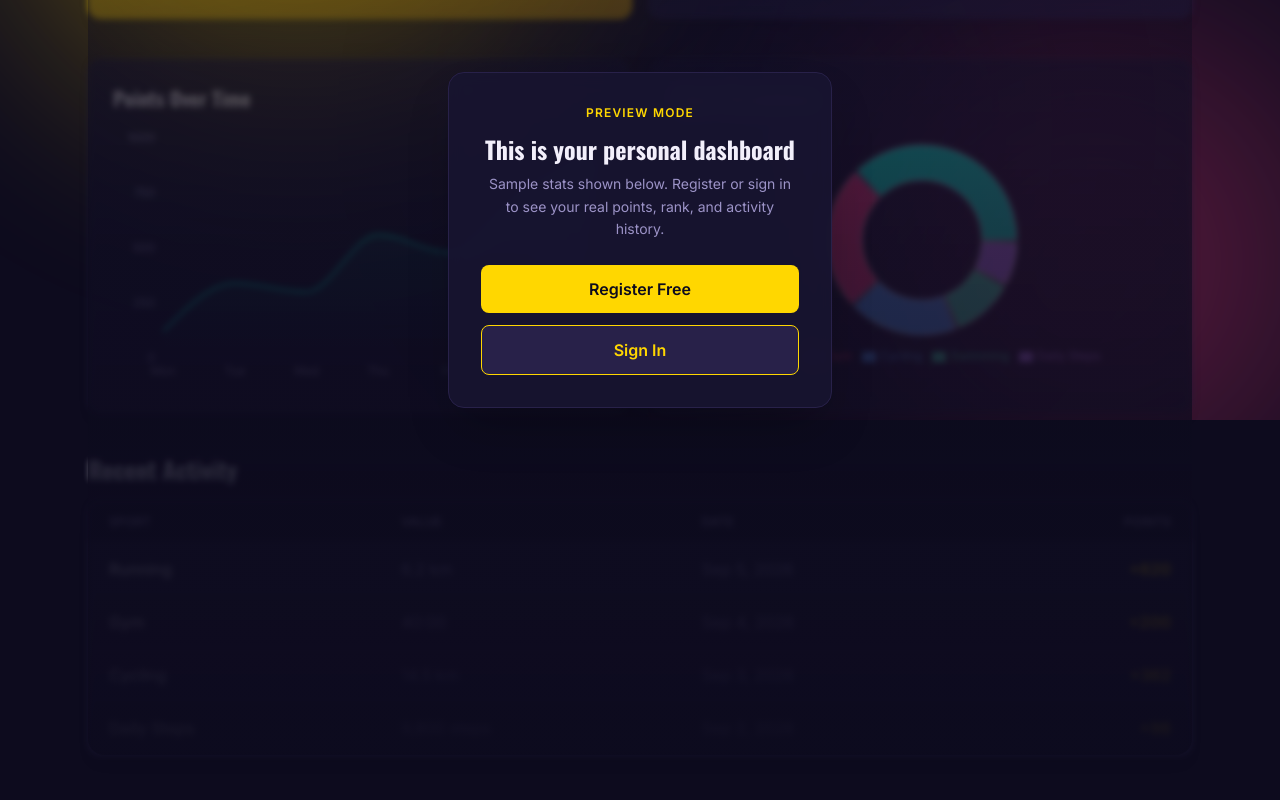
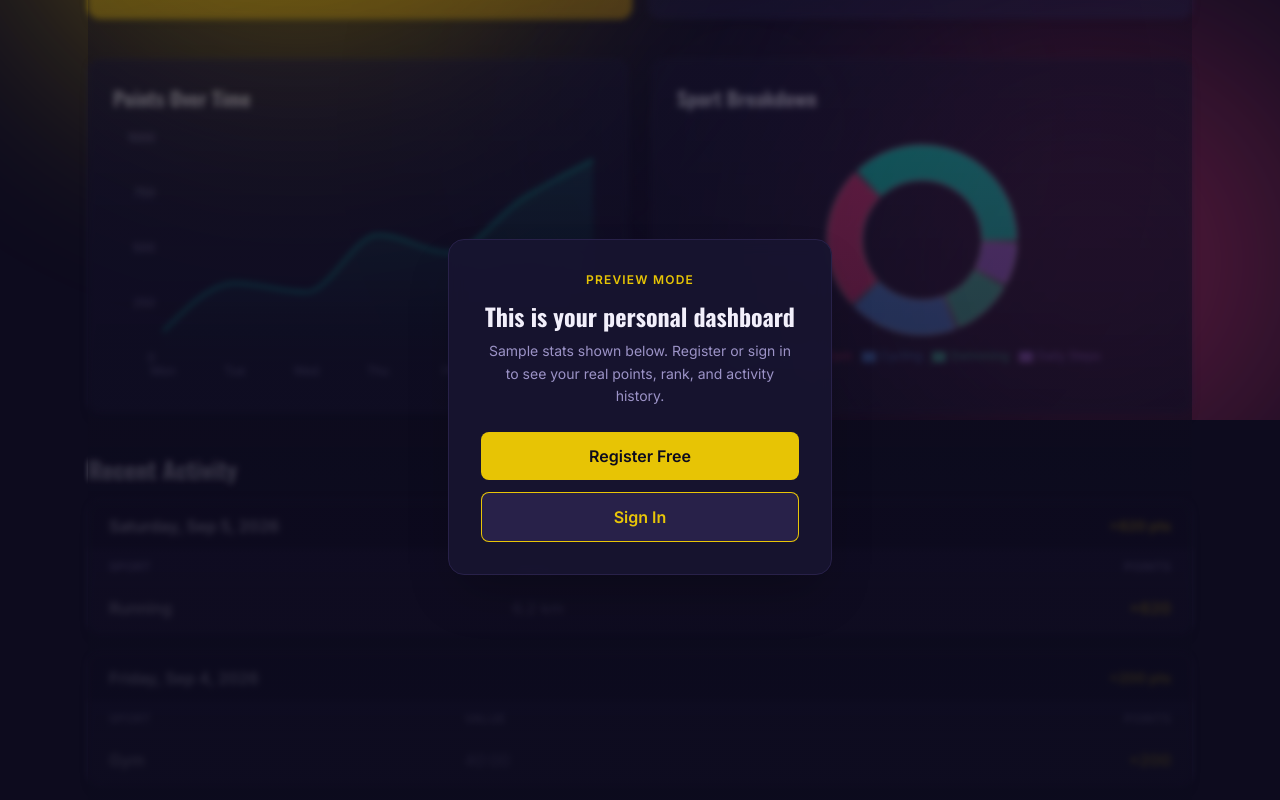
Before and after one commit to Tarunika-R/Fitness-App, a React (Vite) app in the folder frontend/: page /dashboard in a window 1280 px wide. Shown: the part 380-1180 px from the top of the page. Built offline with nearby package versions, Linux system fonts and the light colour scheme.

Commit message:
Refactor theme colors and enhance chart components with consistent styling

```diff
--- a/frontend/src/components/SportBreakdownChart.jsx
+++ b/frontend/src/components/SportBreakdownChart.jsx
@@ -1,22 +1,32 @@
 import { PieChart, Pie, Cell, Tooltip, ResponsiveContainer, Legend } from 'recharts'
+import { SPORT_COLORS, SPORT_LABELS, THEME_COLORS } from '../theme.js'
 
-// One consistent color per sport across the app.
-const SPORT_COLORS = {
-    running: '#00F5D4',
-    walking: '#9C93C7',
-    cycling: '#4FA3FF',
-    gym: '#FF3D81',
-    swimming: '#3FE0B6',
-    daily_steps: '#B57EFF',
-}
+// Custom tooltip: the points value is colored to match the slice being
+// hovered, so the number is immediately tied back to that sport's color
+// in the donut and legend — rather than every tooltip showing the same
+// flat text color regardless of which segment is active.
+function BreakdownTooltip({ active, payload }) {
+    if (!active || !payload || payload.length === 0) return null
+    const entry = payload[0]
+    const color = entry.payload.fill
 
-const SPORT_LABELS = {
-    running: 'Running',
-    walking: 'Walking',
-    cycling: 'Cycling',
-    gym: 'Gym',
-    swimming: 'Swimming',
-    daily_steps: 'Daily Steps',
+    return (
+        <div
+            style={{
+                background: THEME_COLORS.trackSurface,
+                border: `1px solid ${THEME_COLORS.trackSurfaceLight}`,
+                borderRadius: '8px',
+                padding: '8px 12px',
+            }}
+        >
+            <p style={{ color: THEME_COLORS.chalkMuted, fontSize: 12, marginBottom: 2 }}>
+                {entry.name}
+            </p>
+            <p style={{ color, fontSize: 14, fontWeight: 700 }}>
+                {entry.value.toLocaleString()} pts
+            </p>
+        </div>
+    )
 }
 
 export default function SportBreakdownChart({ data }) {
@@ -32,6 +42,7 @@ export default function SportBreakdownChart({ data }) {
         name: SPORT_LABELS[d.sport] || d.sport,
         value: d.total_points,
         sport: d.sport,
+        fill: SPORT_COLORS[d.sport] || THEME_COLORS.chalkMuted,
     }))
 
     return (
@@ -46,22 +57,14 @@ export default function SportBreakdownChart({ data }) {
                     paddingAngle={2}
                 >
                     {chartData.map((entry) => (
-                        <Cell key={entry.sport} fill={SPORT_COLORS[entry.sport] || '#9C93C7'} />
+                        <Cell key={entry.sport} fill={entry.fill} />
                     ))}
                 </Pie>
-                <Tooltip
-                    contentStyle={{
-                        background: '#181530',
-                        border: '1px solid #282149',
-                        borderRadius: '8px',
-                        color: '#F2EFFB',
-                    }}
-                    formatter={(value) => [`${value} pts`, '']}
-                />
+                <Tooltip content={<BreakdownTooltip />} />
                 <Legend
                     verticalAlign="bottom"
                     height={36}
-                    wrapperStyle={{ fontSize: '12px', color: '#9C93C7' }}
+                    wrapperStyle={{ fontSize: '12px', color: THEME_COLORS.chalkMuted }}
                 />
             </PieChart>
         </ResponsiveContainer>
--- a/frontend/src/components/TrendChart.jsx
+++ b/frontend/src/components/TrendChart.jsx
@@ -1,4 +1,71 @@
 import { AreaChart, Area, XAxis, YAxis, CartesianGrid, Tooltip, ResponsiveContainer } from 'recharts'
+import { THEME_COLORS, CHART_TOOLTIP_STYLE } from '../theme.js'
+
+// Beyond this many daily data points, plotting every single day gets
+// cluttered (overlapping x-axis labels, a jagged line that's hard to read
+// trends from). Group into weekly buckets instead once there's more than
+// two weeks of history, and into monthly buckets once there's more than
+// a few months — same idea as how most fitness apps zoom out their trend
+// view as more history accumulates.
+const WEEKLY_THRESHOLD_DAYS = 14
+const MONTHLY_THRESHOLD_DAYS = 60
+
+function startOfWeek(date) {
+    const d = new Date(date)
+    const day = d.getDay() // 0 = Sunday
+    const diff = day === 0 ? -6 : 1 - day // shift to Monday
+    d.setDate(d.getDate() + diff)
+    return d
+}
+
+function groupByWeek(data) {
+    const buckets = new Map()
+    for (const { date, points } of data) {
+        const weekStart = startOfWeek(date)
+        const key = weekStart.toISOString().slice(0, 10)
+        buckets.set(key, (buckets.get(key) || 0) + points)
+    }
+    return [...buckets.entries()]
+        .sort(([a], [b]) => (a < b ? -1 : 1))
+        .map(([weekStart, points]) => ({
+            date: new Date(weekStart).toLocaleDateString(undefined, { month: 'short', day: 'numeric' }),
+            points,
+        }))
+}
+
+function groupByMonth(data) {
+    const buckets = new Map()
+    for (const { date, points } of data) {
+        const d = new Date(date)
+        const key = `${d.getFullYear()}-${String(d.getMonth() + 1).padStart(2, '0')}`
+        buckets.set(key, (buckets.get(key) || 0) + points)
+    }
+    return [...buckets.entries()]
+        .sort(([a], [b]) => (a < b ? -1 : 1))
+        .map(([monthKey, points]) => {
+            const [year, month] = monthKey.split('-')
+            const label = new Date(Number(year), Number(month) - 1, 1)
+                .toLocaleDateString(undefined, { month: 'short', year: '2-digit' })
+            return { date: label, points }
+        })
+}
+
+function prepareChartData(data) {
+    const dayCount = data.length
+    if (dayCount <= WEEKLY_THRESHOLD_DAYS) {
+        return { chartData: data, granularity: 'day' }
+    }
+    if (dayCount <= MONTHLY_THRESHOLD_DAYS) {
+        return { chartData: groupByWeek(data), granularity: 'week' }
+    }
+    return { chartData: groupByMonth(data), granularity: 'month' }
+}
+
+const GRANULARITY_LABEL = {
+    day: null, // no caption needed for the default, ungrouped view
+    week: 'Grouped by week — showing totals per week',
+    month: 'Grouped by month — showing totals per month',
+}
 
 export default function TrendChart({ data }) {
     if (!data || data.length === 0) {
@@ -9,41 +76,45 @@ export default function TrendChart({ data }) {
         )
     }
 
+    const { chartData, granularity } = prepareChartData(data)
+    const caption = GRANULARITY_LABEL[granularity]
+
     return (
-        <ResponsiveContainer width="100%" height={260}>
-            <AreaChart data={data} margin={{ top: 10, right: 10, left: -10, bottom: 0 }}>
+        <div>
+            <ResponsiveContainer width="100%" height={caption ? 236 : 260}>
+                <AreaChart data={chartData} margin={{ top: 10, right: 10, left: -10, bottom: 0 }}>
                     <defs>
                         <linearGradient id="goldFill" x1="0" y1="0" x2="0" y2="1">
-                        <stop offset="0%" stopColor="#00F5D4" stopOpacity={0.35} />
-                        <stop offset="100%" stopColor="#00F5D4" stopOpacity={0} />
+                            <stop offset="0%" stopColor={THEME_COLORS.gold} stopOpacity={0.35} />
+                            <stop offset="100%" stopColor={THEME_COLORS.gold} stopOpacity={0} />
                         </linearGradient>
                     </defs>
-                <CartesianGrid stroke="#282149" strokeDasharray="3 3" vertical={false} />
+                    <CartesianGrid stroke={THEME_COLORS.trackSurfaceLight} strokeDasharray="3 3" vertical={false} />
                     <XAxis
                         dataKey="date"
-                    stroke="#9C93C7"
+                        stroke={THEME_COLORS.chalkMuted}
                         fontSize={12}
                         tickLine={false}
                         axisLine={false}
                     />
-                <YAxis stroke="#9C93C7" fontSize={12} tickLine={false} axisLine={false} />
+                    <YAxis stroke={THEME_COLORS.chalkMuted} fontSize={12} tickLine={false} axisLine={false} />
                     <Tooltip
-                    contentStyle={{
-                        background: '#181530',
-                        border: '1px solid #282149',
-                        borderRadius: '8px',
-                        color: '#F2EFFB',
-                    }}
-                    labelStyle={{ color: '#9C93C7' }}
+                        contentStyle={CHART_TOOLTIP_STYLE}
+                        labelStyle={{ color: THEME_COLORS.chalkMuted }}
+                        itemStyle={{ color: THEME_COLORS.gold, fontWeight: 700 }}
                     />
                     <Area
                         type="monotone"
                         dataKey="points"
-                    stroke="#00F5D4"
+                        stroke={THEME_COLORS.gold}
                         strokeWidth={2}
                         fill="url(#goldFill)"
                     />
                 </AreaChart>
             </ResponsiveContainer>
+            {caption && (
+                <p className="text-chalk-muted text-xs text-center mt-1">{caption}</p>
+            )}
+        </div>
     )
 }
--- a/frontend/src/pages/Dashboard.jsx
+++ b/frontend/src/pages/Dashboard.jsx
@@ -4,15 +4,7 @@ import { getDashboard, getErrorMessage } from '../api/client.js'
 import TrendChart from '../components/TrendChart.jsx'
 import SportBreakdownChart from '../components/SportBreakdownChart.jsx'
 import PreviewGate from '../components/PreviewGate.jsx'
-
-const SPORT_LABELS = {
-    running: 'Running',
-    walking: 'Walking',
-    cycling: 'Cycling',
-    gym: 'Gym',
-    swimming: 'Swimming',
-    daily_steps: 'Daily Steps',
-}
+import { SPORT_LABELS } from '../theme.js'
 
 function formatValue(activity) {
     if (activity.metric_type === 'distance_km') return `${activity.raw_value} km`
@@ -22,6 +14,39 @@ function formatValue(activity) {
         return `${mins}:${String(secs).padStart(2, '0')}`
     }
     return `${activity.raw_value.toLocaleString()} steps`
+}
+
+// Groups a flat, mixed-day activity list into per-date sections so the
+// history reads as "here's what happened each day" instead of repeating
+// the same date down every row of a long, undifferentiated table.
+function groupActivitiesByDate(activities) {
+    const buckets = new Map()
+    for (const activity of activities) {
+        const dateKey = new Date(activity.activity_date).toISOString().slice(0, 10)
+        if (!buckets.has(dateKey)) buckets.set(dateKey, [])
+        buckets.get(dateKey).push(activity)
+    }
+
+    const today = new Date().toISOString().slice(0, 10)
+    const yesterday = new Date(Date.now() - 86400000).toISOString().slice(0, 10)
+
+    return [...buckets.entries()]
+        .sort(([a], [b]) => (a < b ? 1 : -1)) // most recent date first
+        .map(([dateKey, dayActivities]) => {
+            let label
+            if (dateKey === today) label = 'Today'
+            else if (dateKey === yesterday) label = 'Yesterday'
+            else {
+                label = new Date(dateKey).toLocaleDateString(undefined, {
+                    weekday: 'long',
+                    month: 'short',
+                    day: 'numeric',
+                    year: 'numeric',
+                })
+            }
+            const totalPoints = dayActivities.reduce((sum, a) => sum + a.points, 0)
+            return { dateKey, label, totalPoints, activities: dayActivities }
+        })
 }
 
 // Sample data shown (blurred, non-interactive) to visitors who haven't
@@ -105,33 +130,36 @@ function DashboardContent({ data }) {
                         </Link>
                     </div>
                 ) : (
-                    <div className="bg-track-surface rounded-xl overflow-hidden border border-track-surfaceLight shadow-lg">
+                    <div className="space-y-5">
+                        {groupActivitiesByDate(data.activity_history).map((group) => (
+                            <div
+                                key={group.dateKey}
+                                className="bg-track-surface rounded-xl overflow-hidden border border-track-surfaceLight shadow-lg"
+                            >
+                                <div className="flex items-center justify-between px-5 py-3 bg-track border-b border-track-surfaceLight">
+                                    <h3 className="font-semibold text-chalk">{group.label}</h3>
+                                    <span className="text-gold font-bold text-sm">
+                                        +{group.totalPoints} pts
+                                    </span>
+                                </div>
                                 <div className="overflow-x-auto">
                                     <table className="w-full">
                                         <thead>
-                                    <tr className="bg-track text-chalk-muted text-xs uppercase tracking-wide border-b border-track-surfaceLight">
-                                        <th className="text-left px-5 py-3 font-semibold">Sport</th>
-                                        <th className="text-left px-5 py-3 font-semibold">Value</th>
-                                        <th className="text-left px-5 py-3 font-semibold">Date</th>
-                                        <th className="text-right px-5 py-3 font-semibold">Points</th>
+                                            <tr className="text-chalk-muted text-xs uppercase tracking-wide">
+                                                <th className="text-left px-5 py-2 font-semibold">Sport</th>
+                                                <th className="text-left px-5 py-2 font-semibold">Value</th>
+                                                <th className="text-right px-5 py-2 font-semibold">Points</th>
                                             </tr>
                                         </thead>
                                         <tbody>
-                                    {data.activity_history.map((activity) => (
+                                            {group.activities.map((activity) => (
                                                 <tr
                                                     key={activity.id}
                                                     className="border-t border-track-surfaceLight hover:bg-track-surfaceLight/50 transition-colors"
                                                 >
-                                            <td className="px-5 py-3.5 font-medium">{SPORT_LABELS[activity.sport]}</td>
-                                            <td className="px-5 py-3.5 text-chalk-muted">{formatValue(activity)}</td>
-                                            <td className="px-5 py-3.5 text-chalk-muted">
-                                                {new Date(activity.activity_date).toLocaleDateString(undefined, {
-                                                    month: 'short',
-                                                    day: 'numeric',
-                                                    year: 'numeric',
-                                                })}
-                                            </td>
-                                            <td className="px-5 py-3.5 text-right font-bold text-gold">
+                                                    <td className="px-5 py-3 font-medium">{SPORT_LABELS[activity.sport]}</td>
+                                                    <td className="px-5 py-3 text-chalk-muted">{formatValue(activity)}</td>
+                                                    <td className="px-5 py-3 text-right font-bold text-gold">
                                                         +{activity.points}
                                                     </td>
                                                 </tr>
@@ -139,6 +167,8 @@ function DashboardContent({ data }) {
                                         </tbody>
                                     </table>
                                 </div>
+                            </div>
+                        ))}
                     </div>
                 )}
             </div>
--- /dev/null
+++ b/frontend/src/theme.js
@@ -0,0 +1,51 @@
+// Single source of truth for color values that need to exist as raw
+// hex/rgb (not just Tailwind class names) — e.g. Recharts fills, strokes,
+// and gradients, which read colors as props rather than CSS classes.
+//
+// tailwind.config.js imports THEME_COLORS from this same file, so the
+// Tailwind palette and these JS constants can never drift apart: change a
+// color here and both the utility classes (bg-track, text-gold, etc.) and
+// every chart that imports these constants pick it up together.
+
+export const THEME_COLORS = {
+    track: '#0D0B1E',
+    trackSurface: '#181530',
+    trackSurfaceLight: '#282149',
+    gold: '#00F5D4',
+    goldDark: '#00BFA5',
+    goldLight: '#6FFFE9',
+    cinder: '#FF3D81',
+    cinderDark: '#D91E63',
+    cinderLight: '#FF7AAE',
+    chalk: '#F2EFFB',
+    chalkMuted: '#9C93C7',
+}
+
+// One consistent color per sport, used by the sport-breakdown donut, the
+// legend, and anywhere else a sport needs a color swatch.
+export const SPORT_COLORS = {
+    running: '#00F5D4',
+    walking: '#9C93C7',
+    cycling: '#4FA3FF',
+    gym: '#FF3D81',
+    swimming: '#3FE0B6',
+    daily_steps: '#B57EFF',
+}
+
+export const SPORT_LABELS = {
+    running: 'Running',
+    walking: 'Walking',
+    cycling: 'Cycling',
+    gym: 'Gym',
+    swimming: 'Swimming',
+    daily_steps: 'Daily Steps',
+}
+
+// Shared chart tooltip styling, built from the theme tokens above rather
+// than repeated as separate hardcoded hex strings in every chart.
+export const CHART_TOOLTIP_STYLE = {
+    background: THEME_COLORS.trackSurface,
+    border: `1px solid ${THEME_COLORS.trackSurfaceLight}`,
+    borderRadius: '8px',
+    color: THEME_COLORS.chalk,
+}
--- a/frontend/tailwind.config.js
+++ b/frontend/tailwind.config.js
@@ -1,3 +1,5 @@
+import { THEME_COLORS } from './src/theme.js'
+
 /** @type {import('tailwindcss').Config} */
 export default {
     content: [
@@ -8,27 +10,26 @@ export default {
         extend: {
             colors: {
                 // "Neon Quest" palette — deep indigo base with electric
-                // teal + magenta accents. Token names kept the same
-                // (track/gold/cinder/chalk) so every component that
-                // already references them just picks up the new look.
+                // teal + magenta accents. Sourced from src/theme.js so this
+                // config and every chart component share one definition.
                 track: {
-                    DEFAULT: '#0D0B1E',
-                    surface: '#181530',
-                    surfaceLight: '#282149',
+                    DEFAULT: THEME_COLORS.track,
+                    surface: THEME_COLORS.trackSurface,
+                    surfaceLight: THEME_COLORS.trackSurfaceLight,
                 },
                 gold: {
-                    DEFAULT: '#FFD700', // Gold
+                    DEFAULT: '#ffd900e5', // Gold
                     dark: '#B8860B',    // Dark Goldenrod
                     light: '#FFE97A',   // Light Gold
                 },
                 cinder: {
-                    DEFAULT: '#FF3D81',
-                    dark: '#D91E63',
-                    light: '#FF7AAE',
+                    DEFAULT: THEME_COLORS.cinder,
+                    dark: THEME_COLORS.cinderDark,
+                    light: THEME_COLORS.cinderLight,
                 },
                 chalk: {
-                    DEFAULT: '#F2EFFB',
-                    muted: '#9C93C7',
+                    DEFAULT: THEME_COLORS.chalk,
+                    muted: THEME_COLORS.chalkMuted,
                 },
             },
             fontFamily: {
```
Lines whose indentation alone changed are shown as unchanged.
